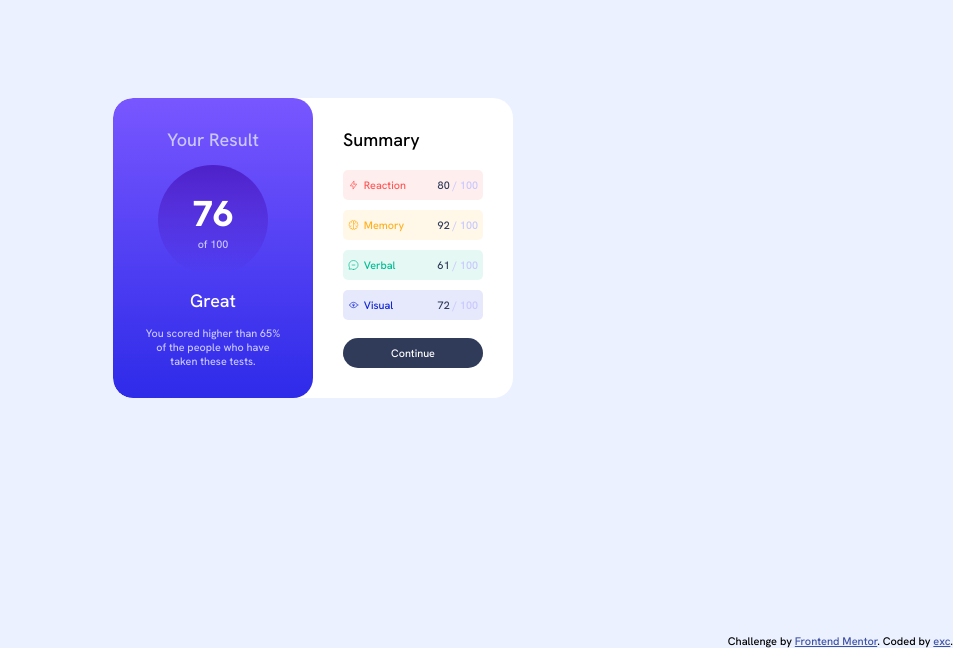
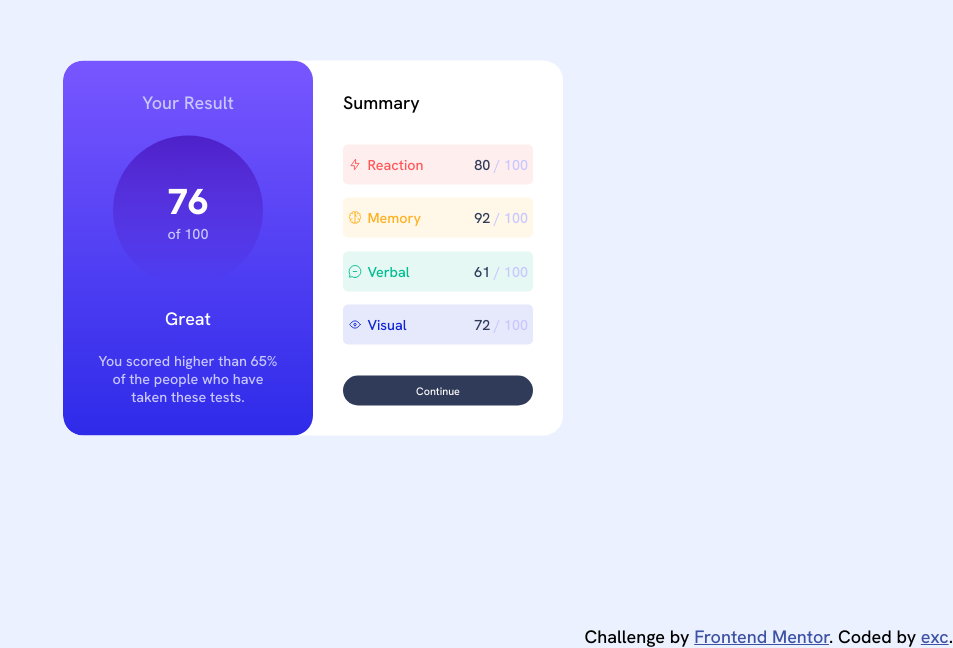
Before and after one commit to exchyphen/fm_results-summary-component, a plain HTML site: page index.html in a window 1280 px wide. Shown: the part 152-800 px from the top of the page, without its empty margins (327-1280 px from the left). Drawn offline with Linux system fonts and the light colour scheme.

Commit message:
Add files via upload
increased component size

```diff
--- a/index.html
+++ b/index.html
@@ -110,7 +110,8 @@
       Challenge by
       <a href="https://www.frontendmentor.io?ref=challenge" target="_blank"
         >Frontend Mentor</a
-      >. Coded by <a href="" target="blank_">exc</a>.
+      >. Coded by
+      <a href="https://github.com/exchyphen" target="blank_">exc</a>.
     </div>
   </body>
 </html>
--- a/style.css
+++ b/style.css
@@ -35,8 +35,8 @@ body {
 }
 
 .main-container {
-    width: 400px;
-    height: 300px;
+    width: 500px;
+    height: 375px;
     background: var(--white);
     border-radius: 20px;
     display: flex;
@@ -64,10 +64,9 @@ body {
 }
 
 
-
 .result-circle-container {
-    width: 110px;
-    height: 110px;
+    width: 150px;
+    height: 150px;
     background: linear-gradient(var(--violet-blue), var(--persian-blue));
     border-radius: 50%;
     display: flex;
@@ -88,7 +87,7 @@ body {
 
 .result-sm-text {
     color: var(--light-lavender);
-    font-size: 0.6rem;
+    font-size: 0.8rem;
     text-align: center;
 }
 
@@ -103,7 +102,7 @@ body {
 
 .summary-breakdown-container {
     width: 100%;
-    height: 150px;
+    height: 200px;
     display: flex;
     flex-direction: column;
     justify-content: space-between;
@@ -111,11 +110,11 @@ body {
 
 .breakdown-container {
     width: 100%;
-    height: 30px;
+    height: 40px;
     display: flex;
     justify-content: space-between;
     align-items: center;
-    font-size: 0.6rem;
+    font-size: 0.8rem;
     padding: 0 5px;
     border-radius: 5px;
 }
@@ -128,7 +127,7 @@ body {
 }
 
 .breakdown-icons {
-    width: 0.6rem;
+    width: 0.8rem;
     height: 100%;
     margin-right: 5px;
 }
@@ -179,16 +178,17 @@ body {
 }
 
 .attribution {
+    font-size: 1rem;
     position: absolute;
     bottom: 0;
     right: 0;
 }
 
 /* media queries for mobile */
-@media (max-width: 400px) {
+@media (max-width: 500px) {
     .main-container {
         width: 300px;
-        min-height: 600px;
+        min-height: 750px;
         border-radius: 0;
         flex-direction: column;
     }
```
